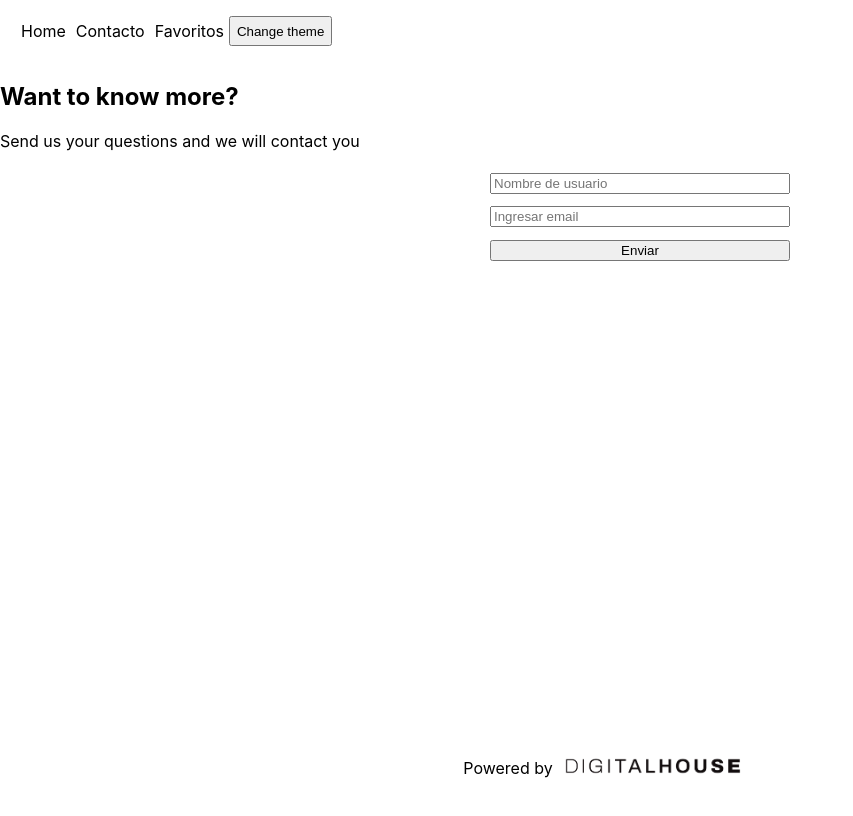
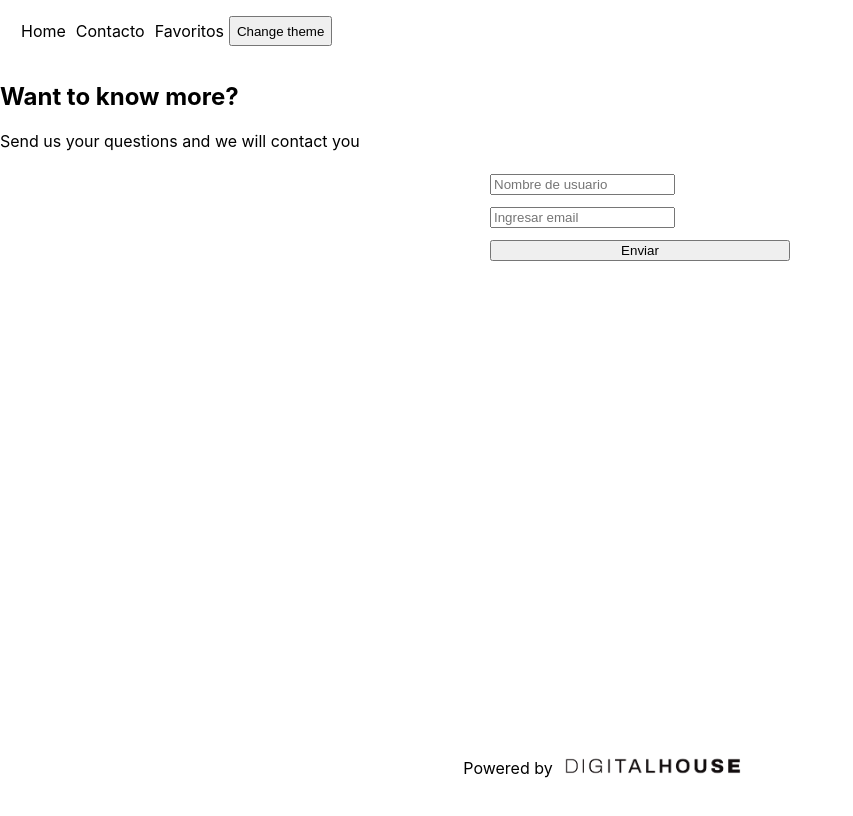
Before and after one commit to ErickRRB/FinalFront3, a React (Create React App) app: page /contacto in a window 1280 px wide. Shown: the whole page, without its empty margins (0-853 px from the left). Built offline with nearby package versions, Linux system fonts and the light colour scheme; no server answers.

Commit message:
Arregladas validaciones de form, faltan estilos

```diff
--- a/src/Components/Common/Form.jsx
+++ b/src/Components/Common/Form.jsx
@@ -7,27 +7,54 @@ const Form = () => {
   const [name, setName] = useState("");
   const [email, setEmail] = useState("");
   const [submitted, setSubmitted] = useState(false);
-
-  const onChangeName = (e) => setName(e.target.value);
-  const onChangeEmail = (e) => setEmail(e.target.value);
+  const [nameError, setNameError] = useState(false);
+  const [emailError, setEmailError] = useState(false);
+  const onChangeName = (e) => {
+    setName(e.target.value);
+    setNameError("");
+  }
+  const onChangeEmail = (e) => {
+    setEmail(e.target.value);
+    setEmailError("");
+  }
 
   const handlerForm = (e) => {
     e.preventDefault();
+    validateForm()
   }
 
-  //if(name.length < 5 || !/^\S+@\S+\.\S+$/.test(email)){
-  //  alert("Por favor verifique su información nuevamente")
-  //}
+  const validateForm = () => {
+    let isValid = true;
+    if (!name) {
+      setNameError("El nombre es requerido")
+      isValid = false}
+    if (!email) {
+      setEmailError("El email es requerido")
+      isValid = false
+    }
+    if (name.length < 5) {
+      setNameError("El nombre debe tener al menos 5 caracteres")
+      isValid = false
+    }
+
+    if (isValid) { setSubmitted(true) }
+
+  }
 
   return (
     <div>
-      {submitted ? (<p>Gracias {name}, te contactaremos cuando antes vía mail”</p>) : (
-      <form onSubmit={handlerForm}>
-        <input type="text" placeholder="Nombre de usuario" value={name} onChange={onChangeName} />
-        <input type="email" placeholder="Ingresar email" value={email} onChange={onChangeEmail} />
-
-        <button type="submit">Enviar</button>
-      </form>
+      {submitted ? (<p>Gracias {name}, te contactaremos cuando antes vía mail</p>) : (
+        <form onSubmit={handlerForm}>
+          <div>
+            <input type="text" placeholder="Nombre de usuario" value={name} onChange={onChangeName} />
+            {nameError && <span className="error" style={{ color: "red" }}>{nameError}</span>}
+          </div>
+          <div>
+            <input type="email" placeholder="Ingresar email" value={email} onChange={onChangeEmail} />
+            {emailError && <span className="error" style={{ color: "red" }}>{emailError}</span>}
+          </div>
+          <button type="submit">Enviar</button>
+        </form>
       )}
     </div>
   );
```
